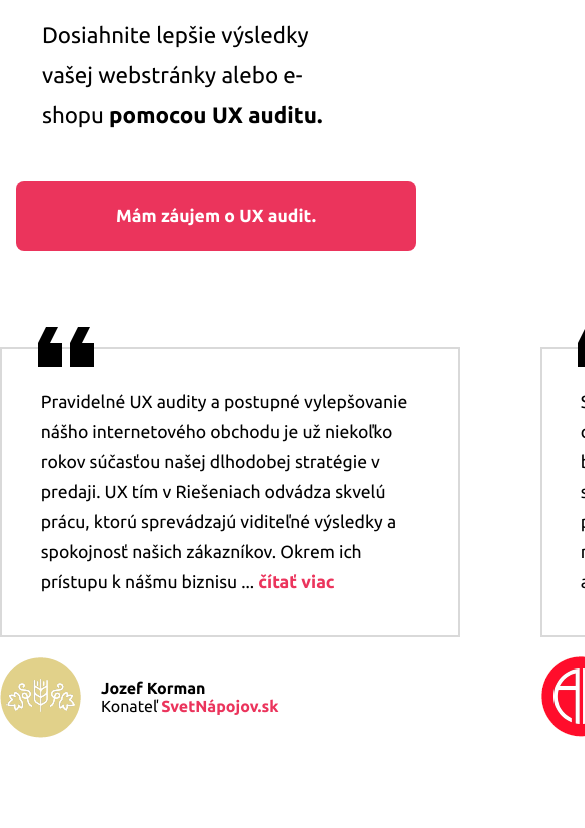
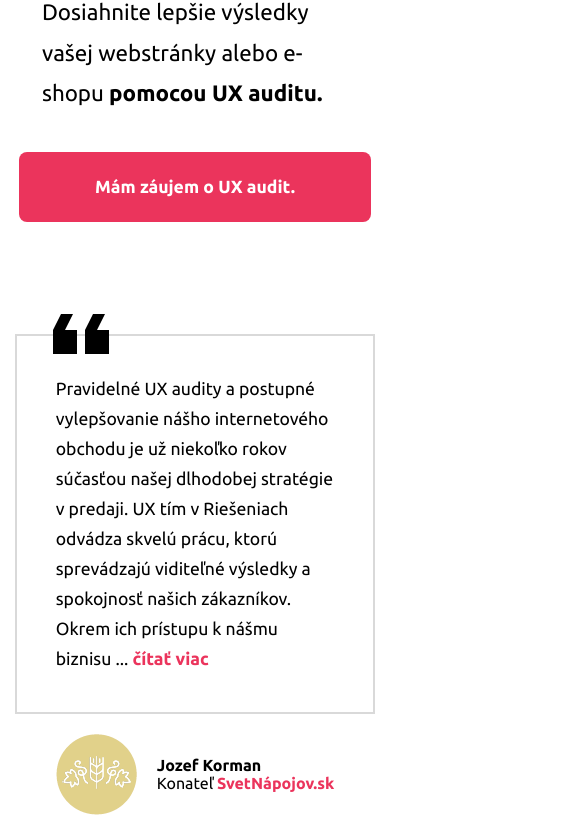
Before and after one commit to adabo4/vueapp, a Nuxt app: page / in a window 390 px wide. Shown: the part 1710-2538 px from the top of the page, 585 px wide, since content can reach past the window. Built offline with nearby package versions, Linux system fonts and the light colour scheme.

Commit message:
Added responsivity to the Quote section

```diff
--- a/components/Btn.vue
+++ b/components/Btn.vue
@@ -8,10 +8,10 @@
 export default {
   name: "Btn",
   props: {
-    width: {
-      type: String,
-      default: "auto",
-    },
+    // width: {
+    //   type: String,
+    //   default: "auto",
+    // },
     height: {
       type: String,
       default: "auto",
@@ -43,7 +43,7 @@ export default {
     },
     customStyle() {
       return {
-        width: this.width,
+        // width: this.width,
         height: this.height,
         fontSize: this.fontSize,
         padding: this.padding,
@@ -64,5 +64,6 @@ $base-font: "Ubuntu", sans-serif;
   border-radius: 0.5rem;
   border: none;
   font-family: $base-font;
+  width: 100%;
 }
 </style>
--- a/components/Main.vue
+++ b/components/Main.vue
@@ -150,9 +150,19 @@
   <section class="quote-section">
     <div class="quote-section-top">
       <Quote
-        text="Pravidelné UX audity a postupné vylepšovanie nášho internetového obchodu je už niekoľko rokov súčasťou našej dlhodobej stratégie v predaji. UX tím v Riešeniach odvádza skvelú prácu, ktorú sprevádzajú viditeľné výsledky a spokojnosť našich zákazníkov. Okrem ich prístupu k nášmu biznisu si aj my dávame záležať na kvalite našich služieb. "
+        text="Pravidelné UX audity a postupné vylepšovanie nášho internetového obchodu je už niekoľko rokov súčasťou našej dlhodobej stratégie v predaji. UX tím v Riešeniach odvádza skvelú prácu, ktorú sprevádzajú viditeľné výsledky a spokojnosť našich zákazníkov. Okrem ich prístupu k nášmu biznisu si aj my dávame záležať na kvalite našich služieb. Asi by to chcelo nejaky dlasi text about dmeogáffa fa sfla flakf ldkf asfk dlfk  "
         :sliceWords="40"
       />
+
+      <QuoteAuthor
+        author="Jozef Korman"
+        position="Konateľ"
+        url="https://www.SvetNápojov.sk"
+        urlText="SvetNápojov.sk"
+        src="/img/icon1.png"
+      />
+    </div>
+    <div class="quote-section-bottom">
       <Quote
         text="S UX tímom Riešení úzko spolupracujeme už
 dlhé roky a sú dôležitým partnerom nášho
@@ -163,23 +173,14 @@ následne vylepšovali pomocou relevantných
 analýz a dát. Aj ich zásluhou"
         :sliceWords="50"
       />
-      <!-- <QuoteAuthor
-        author="Jozef Korman"
-        position="Konateľ"
-        url="https://www.SvetNápojov.sk"
-        urlText="SvetNápojov.sk"
-        src="/img/icon1.png"
-      />
       <QuoteAuthor
         author="Richard Wohlstein"
         position="Retail Manager"
         url="https://www.AlainDelon.com"
         urlText="AlainDelon.com"
         src="/img/icon2.png"
-      /> -->
-    </div>
-    <div class="quote-section-bottom">
-      <QuoteAuthor
+      />
+      <!-- <QuoteAuthor
         class="quote-author"
         v-for="(authorData, index) in quoteAuthors"
         :key="index"
@@ -188,11 +189,11 @@ analýz a dát. Aj ich zásluhou"
         :url="authorData.url"
         :urlText="authorData.urlText"
         :src="authorData.src"
-      />
+      /> -->
     </div>
   </section>
 
-  <section class="main-center">
+  <!-- <section class="main-center">
     <div class="headline-div">
       <MainHeadline class="main-headline"
         >Rýchla a jednoduchá cesta k <span>výsledkom.</span></MainHeadline
@@ -202,9 +203,9 @@ analýz a dát. Aj ich zásluhou"
     <div class="main-center-numbers">
       <Numbers />
     </div>
-  </section>
+  </section> -->
 
-  <div class="main-bottom">
+  <!-- <div class="main-bottom">
     <div class="main-bottom-left">
       <div class="headline-div">
         <MainHeadline class="main-headline"
@@ -218,9 +219,7 @@ analýz a dát. Aj ich zásluhou"
       </p>
 
       <div style="width: 700px">
-        <Btn width="350px" height="60px" fontSize="1.1rem"
-          >Mám záujem o UX audit.</Btn
-        >
+        <Btn height="60px" fontSize="1.1rem">Mám záujem o UX audit.</Btn>
       </div>
     </div>
 
@@ -229,7 +228,7 @@ analýz a dát. Aj ich zásluhou"
         <ListComponent :items="anotherItems"> </ListComponent>
       </div>
     </div>
-  </div>
+  </div> -->
 
   <!-- <div class="form" v-if="showModal">
     <Form @close="showModal = false"> </Form>
@@ -372,18 +371,18 @@ $base-font: "Ubuntu", sans-serif;
   width: 1000px;
   display: flex;
   justify-content: space-around;
-  flex-direction: column;
   margin: 6em auto;
 }
 
 .quote-section-top {
   display: flex;
-  gap: 5em;
+  flex-direction: column;
 }
 
 .quote-section-bottom {
   display: flex;
-  gap: 5em;
+
+  flex-direction: column;
 
   .quote-author {
     width: 460px;
@@ -437,5 +436,18 @@ $base-font: "Ubuntu", sans-serif;
   .main-top {
     flex-direction: column;
   }
+
+  .quote-section {
+    flex-direction: column;
+    width: 100%;
+  }
+
+  .quote-section-bottom {
+    margin: 1em 0;
+  }
+
+  .btn {
+    width: 50%;
+  }
 }
 </style>
--- a/components/Quote.vue
+++ b/components/Quote.vue
@@ -56,7 +56,7 @@ $base-font: "Ubuntu", sans-serif;
 .quote-icon-container {
   position: relative;
   width: 460px;
-  max-height: 300px;
+  max-height: auto;
   border: 2px solid rgba(128, 128, 128, 0.3);
 
   p {
@@ -67,7 +67,7 @@ $base-font: "Ubuntu", sans-serif;
     margin: 1em;
     display: -webkit-box;
     -webkit-box-orient: vertical;
-    -webkit-line-clamp: 7;
+    // -webkit-line-clamp: 7;
     overflow: hidden;
     text-overflow: ellipsis;
   }
@@ -84,4 +84,15 @@ $base-font: "Ubuntu", sans-serif;
   color: #eb345c;
   font-weight: 600;
 }
+
+@media screen and (max-width: 800px) {
+  .quote-icon-container {
+    width: 360px;
+    margin: auto;
+
+    p {
+      display: block;
+    }
+  }
+}
 </style>
--- a/components/QuoteAuthor.vue
+++ b/components/QuoteAuthor.vue
@@ -50,7 +50,7 @@ $base-font: "Ubuntu", sans-serif;
   gap: 1em;
   justify-content: flex-start;
   align-items: center;
-  margin: 1em 0;
+  margin: 1em auto;
 }
 
 .quote-author {
--- a/components/Top.vue
+++ b/components/Top.vue
@@ -25,9 +25,7 @@
         <strong>pomocou UX auditu.</strong>
       </p>
       <div class="btn-comp">
-        <Btn width="400px" height="70px" fontSize="1.1rem"
-          >Mám záujem o UX audit.</Btn
-        >
+        <Btn height="70px" fontSize="1.1rem">Mám záujem o UX audit.</Btn>
       </div>
     </div>
   </div>
@@ -137,6 +135,10 @@ $base-font: "Ubuntu", sans-serif;
   white-space: pre-line;
 }
 
+.btn {
+  width: 25em;
+}
+
 @media screen and (max-width: 800px) {
   .top-grid {
     width: 100%;
@@ -197,15 +199,17 @@ $base-font: "Ubuntu", sans-serif;
 
     .second-p {
       width: 90%;
-      margin: 1em auto;
+      margin: 0 auto;
       padding: 1em;
       line-height: 1.8em;
     }
 
     .btn-comp {
-      width: 80%;
+      margin: 1em auto;
+    }
+    .btn {
+      width: 20em;
       margin: 0 auto;
-      margin-left: 1em;
     }
   }
 }
--- a/pages/index.vue
+++ b/pages/index.vue
@@ -1,7 +1,7 @@
 <template>
   <Header></Header>
   <Main></Main>
-  <Footer></Footer>
+  <!-- <Footer></Footer> -->
 </template>
 
 <script>
```
